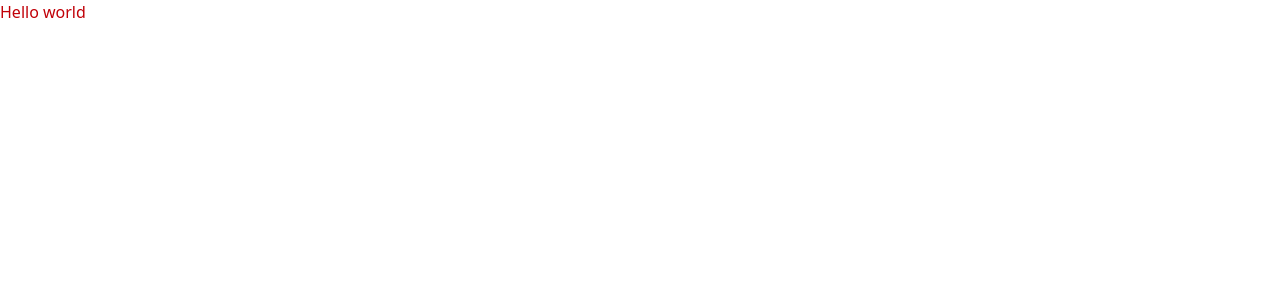
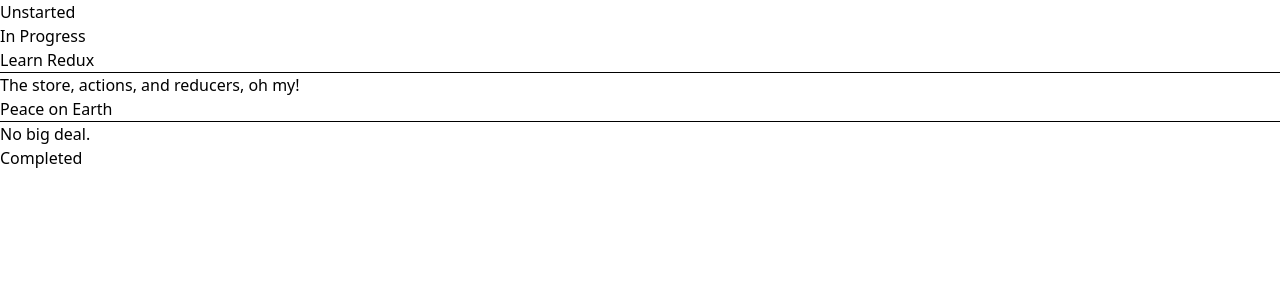
Before and after one commit to Mohammed-Lashein/redux-in-action-source-code, a React (Vite) app: page / in a window 1280 px wide. Shown: the top 300 px of the page. Built offline with nearby package versions, Linux system fonts and the light colour scheme.

Commit message:
feat: add the boilerplate for chapter 2 markup

```diff
--- a/src/App.jsx
+++ b/src/App.jsx
@@ -1,6 +1,26 @@
-import "./App.css";
+import "./App.css"
+import TasksPage from "./components/TasksPage/TasksPage"
+
+const mockTasks = [
+	{
+		id: 1,
+		title: "Learn Redux",
+		description: "The store, actions, and reducers, oh my!",
+		status: "In Progress",
+	},
+	{
+		id: 2,
+		title: "Peace on Earth",
+		description: "No big deal.",
+		status: "In Progress",
+	},
+]
 function App() {
-	return <h1 className='text-red-700'>Hello world</h1>
+	return (
+		<div className='main-content'>
+			<TasksPage tasks={mockTasks} />
+		</div>
+	)
 }
 
 export default App
--- /dev/null
+++ b/src/components/Task/Task.jsx
@@ -0,0 +1,12 @@
+function Task(props) {
+	return (
+		<div className='task'>
+			<header className='task-header'>
+				<span>{props.task.title}</span>
+			</header>
+			<hr />
+			<p className='task-body'>{props.task.description}</p>
+		</div>
+	)
+}
+export default Task
--- /dev/null
+++ b/src/components/Task/task.css
@@ -0,0 +1,5 @@
+.task {}
+
+.task-header {}
+
+.task-body {}
--- /dev/null
+++ b/src/components/TaskList/TaskList.css
@@ -0,0 +1,3 @@
+.task-list {}
+
+.task-list__title {}
--- /dev/null
+++ b/src/components/TaskList/TaskList.jsx
@@ -0,0 +1,16 @@
+import Task from "../Task/Task.jsx"
+
+function TaskList(props) {
+	return (
+		<div className='task-list'>
+			<h1 className='task-list__title'>{props.status}</h1>
+			{props.tasks.map((task) => (
+				<Task
+					key={task.id}
+					task={task}
+				/>
+			))}
+		</div>
+	)
+}
+export default TaskList
--- /dev/null
+++ b/src/components/TasksPage/TasksPage.css
@@ -0,0 +1,3 @@
+.tasks {}
+
+.task-lists {}
--- /dev/null
+++ b/src/components/TasksPage/TasksPage.jsx
@@ -0,0 +1,30 @@
+import { Component } from "react"
+import TaskList from "../TaskList/TaskList"
+
+const TASK_STATUSES = ["Unstarted", "In Progress", "Completed"]
+class TasksPage extends Component {
+	// Why didn't we need to call the constructor here ? TO UNDERSTAND
+	renderTaskLists() {
+		const { tasks } = this.props
+		return TASK_STATUSES.map((status) => {
+			const statusTasks = tasks.filter((task) => task.status === status)
+			return (
+				<TaskList
+					key={status}
+					status={status}
+					tasks={statusTasks}
+				/>
+			)
+		})
+	}
+	state = {}
+	render() {
+		return (
+			<div className='tasks'>
+				<div className='task-lists'>{this.renderTaskLists()}</div>
+			</div>
+		)
+	}
+}
+
+export default TasksPage
```
